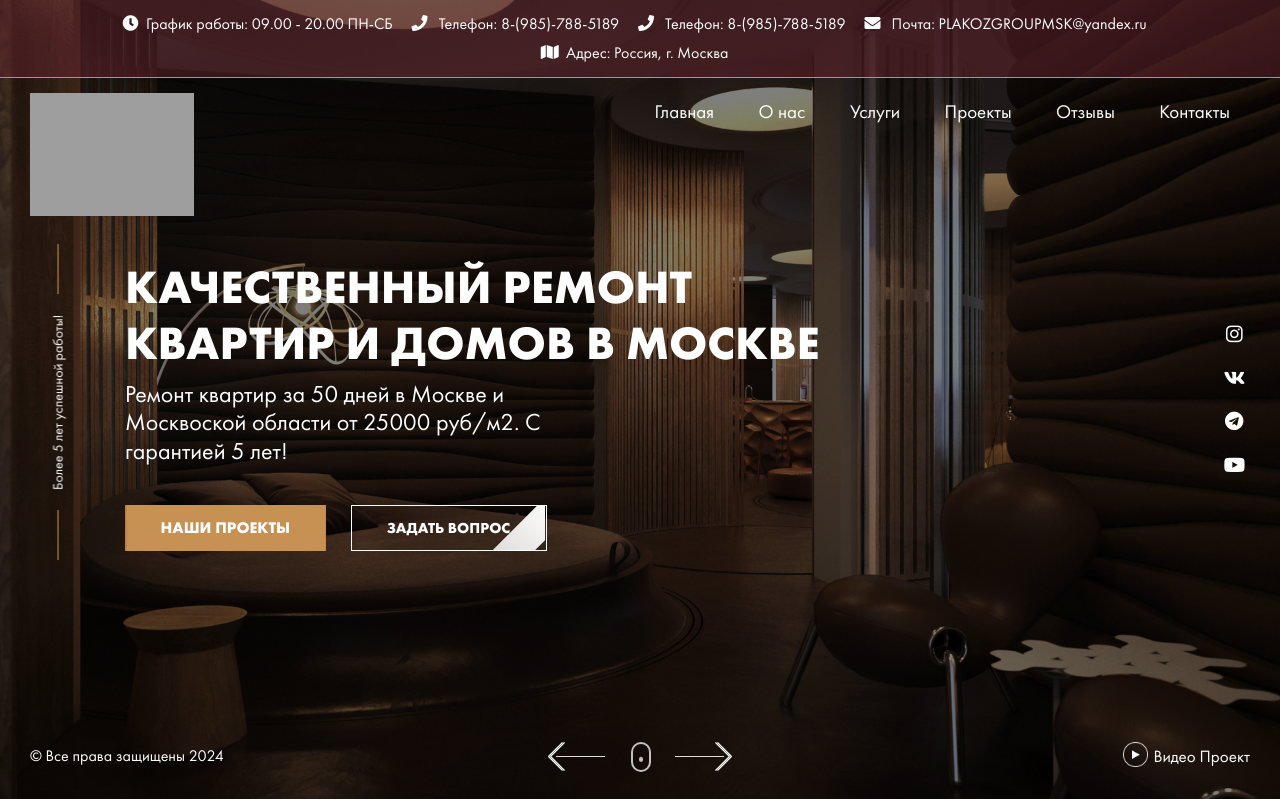
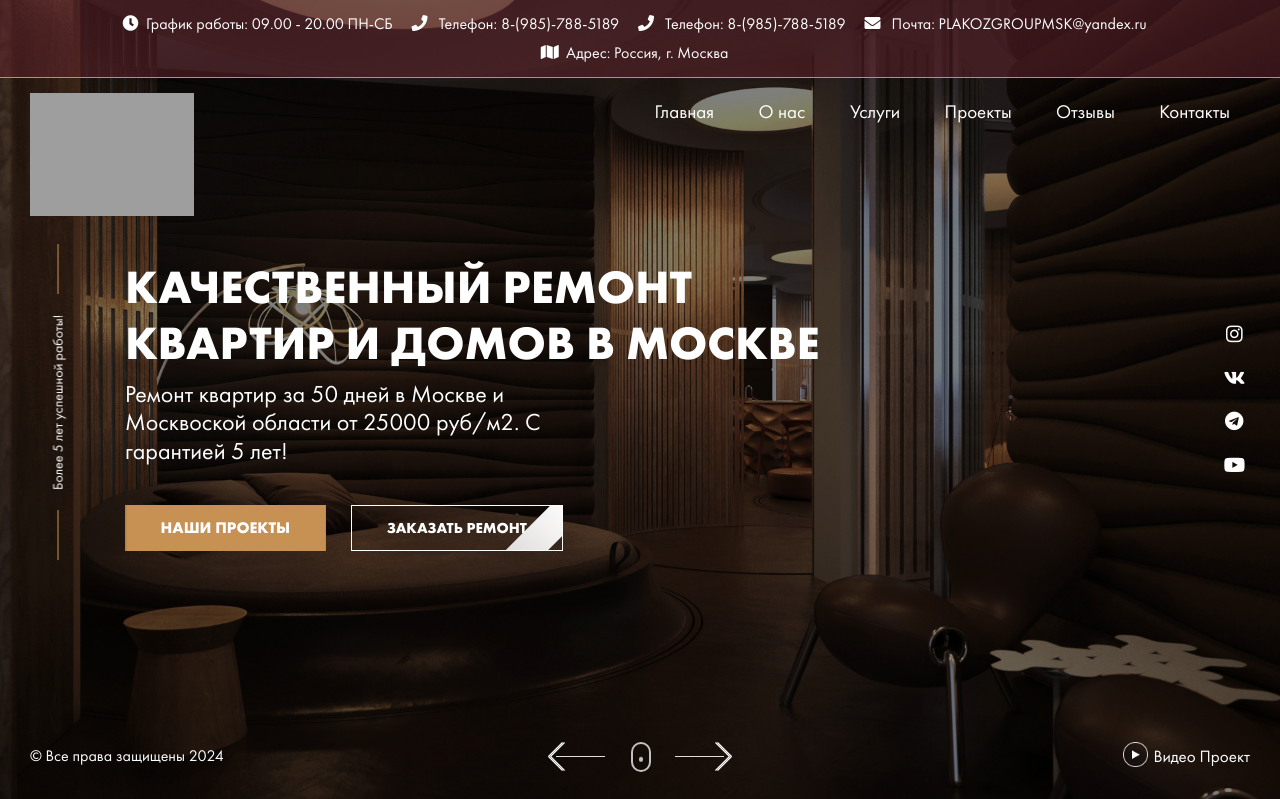
Before and after one commit to glushok123/app, a Symfony app: template templates/index.html.twig in a window 1280 px wide. Shown: the top 799 px of the page. Run offline with Twig, Linux system fonts and the light colour scheme; the template is opened without the code that fills it, so the values that code supplies are empty; some libraries are stand-ins or nearby versions; grey boxes are pictures that could not be loaded.

Commit message:
правки

```diff
--- a/templates/index.html.twig
+++ b/templates/index.html.twig
@@ -67,7 +67,7 @@
                                                     </a>
                                                     <button class="btn button-secondary-white preview-block__btn custom-btn animated slideInDown"
                                                             data-toggle="modal" data-target="#exampleModal"
-                                                            style="opacity: 1;">Задать вопрос
+                                                            style="opacity: 1;">Заказать ремонт
                                                     </button>
                                                 </div>
                                             </div>
@@ -102,7 +102,7 @@
                                                     </a>
                                                     <button class="btn button-secondary-white preview-block__btn custom-btn animated slideInDown"
                                                             data-toggle="modal" data-target="#exampleModal"
-                                                            style="opacity: 1;">Задать вопрос
+                                                            style="opacity: 1;">Заказать ремонт
                                                     </button>
                                                 </div>
                                             </div>
@@ -136,7 +136,7 @@
                                                     </a>
                                                     <button class="btn button-secondary-white preview-block__btn custom-btn animated slideInDown"
                                                             data-toggle="modal" data-target="#exampleModal"
-                                                            style="opacity: 1;">Задать вопрос
+                                                            style="opacity: 1;">Заказать ремонт
                                                     </button>
                                                 </div>
                                             </div>
@@ -167,7 +167,7 @@
                                                     </a>
                                                     <button class="btn button-secondary-white preview-block__btn custom-btn animated slideInDown"
                                                             data-toggle="modal" data-target="#exampleModal"
-                                                            style="opacity: 1;">Задать вопрос
+                                                            style="opacity: 1;">Заказать ремонт
                                                     </button>
                                                 </div>
                                             </div>
@@ -202,7 +202,7 @@
                                                     </a>
                                                     <button class="btn button-secondary-white preview-block__btn custom-btn animated slideInDown"
                                                             data-toggle="modal" data-target="#exampleModal"
-                                                            style="opacity: 1;">Задать вопрос
+                                                            style="opacity: 1;">Заказать ремонт
                                                     </button>
                                                 </div>
                                             </div>
@@ -236,7 +236,7 @@
                                                     </a>
                                                     <button class="btn button-secondary-white preview-block__btn custom-btn animated slideInDown"
                                                             data-toggle="modal" data-target="#exampleModal"
-                                                            style="opacity: 1;">Задать вопрос
+                                                            style="opacity: 1;">Заказать ремонт
                                                     </button>
                                                 </div>
                                             </div>
@@ -1054,7 +1054,7 @@
         <div class="modal-dialog" role="document">
             <div class="modal-content">
                 <div class="modal-header">
-                    <h5 class="modal-title" id="exampleModalLabel">Заказать звонок / Задать вопрос</h5>
+                    <h5 class="modal-title" id="exampleModalLabel">Заказать звонок / Заказать ремонт</h5>
                     <button type="button" class="close" data-dismiss="modal" aria-label="Close">
                         <span aria-hidden="true">×</span>
                     </button>
```
